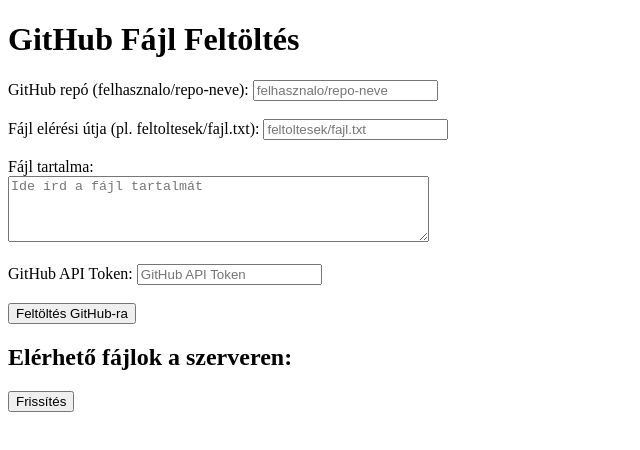
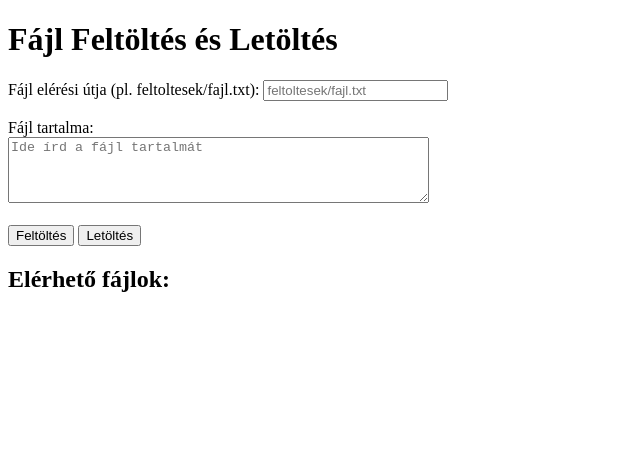
Before and after one commit to Apapdlehetnek/File-Web-Server, a plain HTML site: page index.html in a window 1280 px wide. Shown: the whole page, without its empty margins (0-640 px from the left). Drawn offline with Linux system fonts and the light colour scheme.

Commit message:
Update index.html

```diff
--- a/index.html
+++ b/index.html
@@ -3,39 +3,36 @@
 <head>
     <meta charset="UTF-8">
     <meta name="viewport" content="width=device-width, initial-scale=1.0">
-    <title>GitHub Fájl Feltöltés és Fájl Szerver</title>
+    <title>Fájl Feltöltés és Letöltés</title>
 </head>
 <body>
-    <h1>GitHub Fájl Feltöltés</h1>
+    <h1>Fájl Feltöltés és Letöltés</h1>
 
     <!-- Feltöltési mezők -->
-    <label for="repo">GitHub repó (felhasznalo/repo-neve):</label>
-    <input type="text" id="repo" placeholder="felhasznalo/repo-neve"><br><br>
-
     <label for="path">Fájl elérési útja (pl. feltoltesek/fajl.txt):</label>
     <input type="text" id="path" placeholder="feltoltesek/fajl.txt"><br><br>
 
     <label for="content">Fájl tartalma:</label><br>
     <textarea id="content" rows="4" cols="50" placeholder="Ide írd a fájl tartalmát"></textarea><br><br>
 
-    <label for="token">GitHub API Token:</label>
-    <input type="password" id="token" placeholder="GitHub API Token"><br><br>
+    <button onclick="uploadFile()">Feltöltés</button>
+    <button onclick="loadFiles()">Letöltés</button>
 
-    <button onclick="uploadFile()">Feltöltés GitHub-ra</button>
     <p id="status"></p>
 
-    <h2>Elérhető fájlok a szerveren:</h2>
-    <button onclick="loadFiles()">Frissítés</button>
+    <h2>Elérhető fájlok:</h2>
     <ul id="file-list"></ul>
 
     <script>
+        // Előre megadott GitHub repo név és API token
+        const repoName = 'Apapdlehetnek/File-Web-Server';  // Megadott repo név
+        const token = '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';  // Megadott token
+
         async function uploadFile() {
-            const repo = document.getElementById('repo').value;
             const path = document.getElementById('path').value;
             const content = document.getElementById('content').value;
-            const token = document.getElementById('token').value;
 
-            const url = `https://api.github.com/repos/${repo}/contents/${path}`;
+            const url = `https://api.github.com/repos/${repoName}/contents/${path}`;
             const response = await fetch(url, {
                 method: 'PUT',
                 headers: {
@@ -58,11 +55,14 @@
         }
 
         async function loadFiles() {
-            const repo = document.getElementById('repo').value;
-            const url = `https://api.github.com/repos/${repo}/contents/`;
+            const url = `https://api.github.com/repos/${repoName}/contents/`;
 
             try {
-                const response = await fetch(url);
+                const response = await fetch(url, {
+                    headers: {
+                        'Authorization': `Bearer ${token}`
+                    }
+                });
                 const files = await response.json();
 
                 if (Array.isArray(files)) {
```
